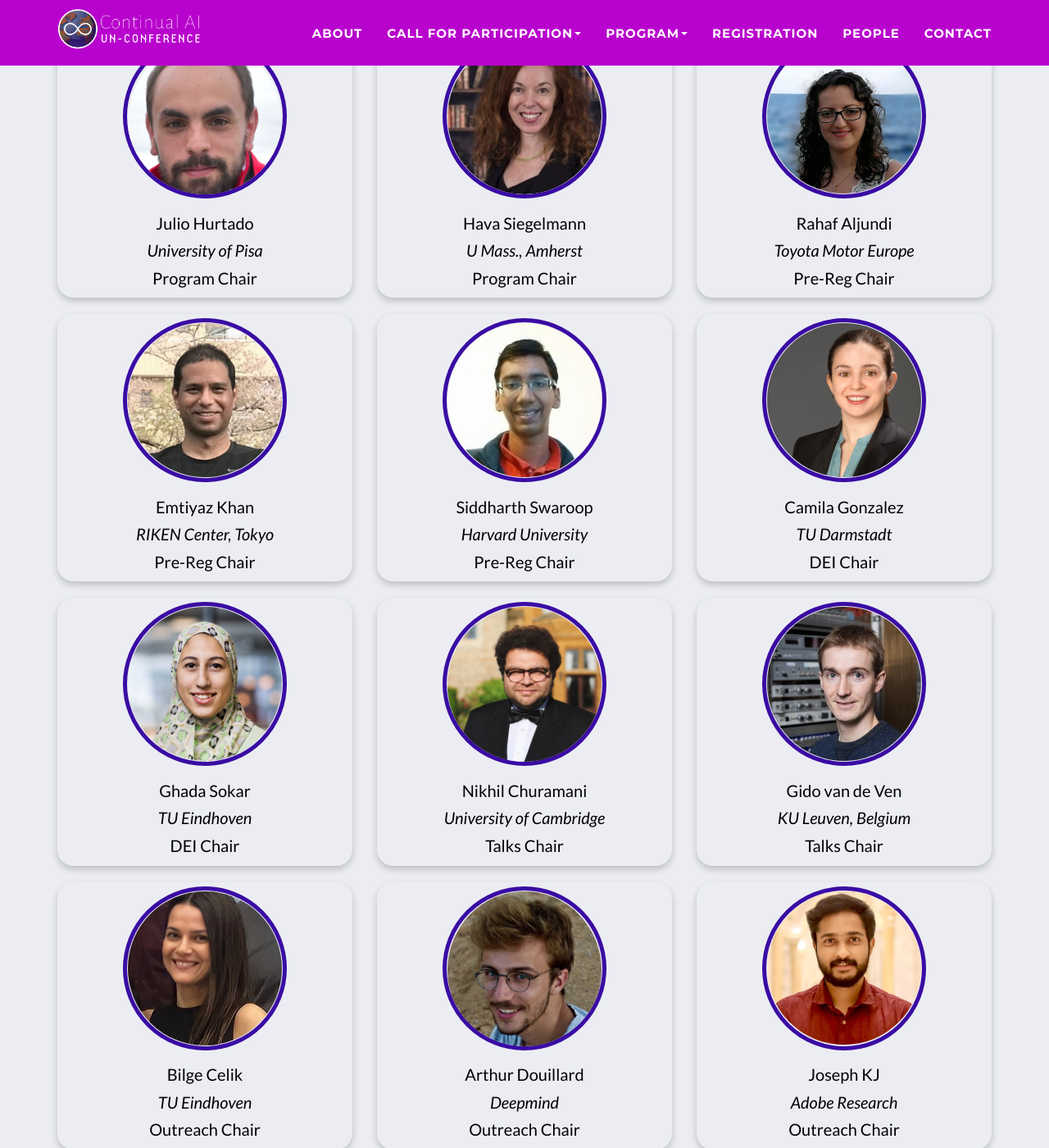
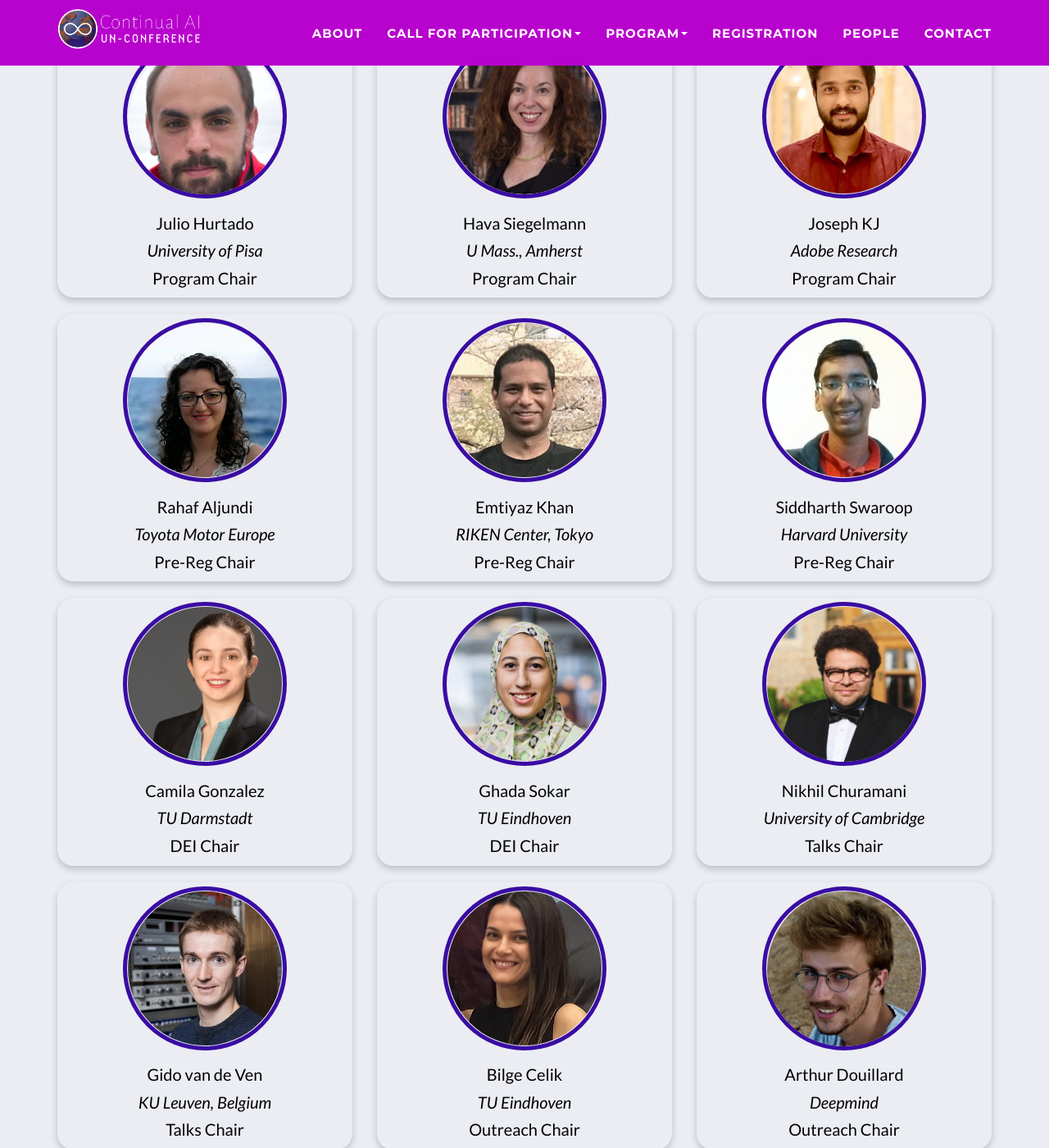
Before and after one commit to ContinualAI/CLAI_unconf, a Jekyll site: the page built from people.html, in a window 1280 px wide and 1400 px high, scrolled down 995 px. Shown: the whole window at 82% size. Built offline with Jekyll 4.4.1, drawn with Linux system fonts in a browser that asks for light colours; part of the change alters nothing that is shown.

Commit message:
Promote Joseph KJ to Program Chair

```diff
--- a/_data/non_steering_committee.yml
+++ b/_data/non_steering_committee.yml
@@ -61,6 +61,13 @@
   uni: "U Mass., Amherst"
   position: "Program Chair"
   website: "https://groups.cs.umass.edu/binds/"
+
+- name: "Joseph KJ"
+  img: "/img/people/kj_joseph.jpg"
+  title: "Research Scientist"
+  uni: "Adobe Research"
+  position: "Program Chair"
+  website: "https://josephkj.in/"
 
 ##########################################
 ##########################################
@@ -140,13 +147,6 @@
   uni: "Deepmind"
   position: "Outreach Chair"
   website: "https://arthurdouillard.com/"
-
-- name: "Joseph KJ"
-  img: "/img/people/kj_joseph.jpg"
-  title: "Research Scientist"
-  uni: "Adobe Research"
-  position: "Outreach Chair"
-  website: "https://josephkj.in/"
 
 ##########################################
 ##########################################
--- a/_data/people.yml
+++ b/_data/people.yml
@@ -61,6 +61,13 @@
   uni: "U Mass., Amherst"
   position: "Program Chair"
   website: "https://groups.cs.umass.edu/binds/"
+
+- name: "Joseph KJ"
+  img: "/img/people/kj_joseph.jpg"
+  title: "Research Scientist"
+  uni: "Adobe Research"
+  position: "Program Chair"
+  website: "https://josephkj.in/"
 
 ##########################################
 ##########################################
@@ -140,13 +147,6 @@
   uni: "Deepmind"
   position: "Outreach Chair"
   website: "https://arthurdouillard.com/"
-
-- name: "Joseph KJ"
-  img: "/img/people/kj_joseph.jpg"
-  title: "Research Scientist"
-  uni: "Adobe Research"
-  position: "Outreach Chair"
-  website: "https://josephkj.in/"
 
 ##########################################
 ##########################################
```
